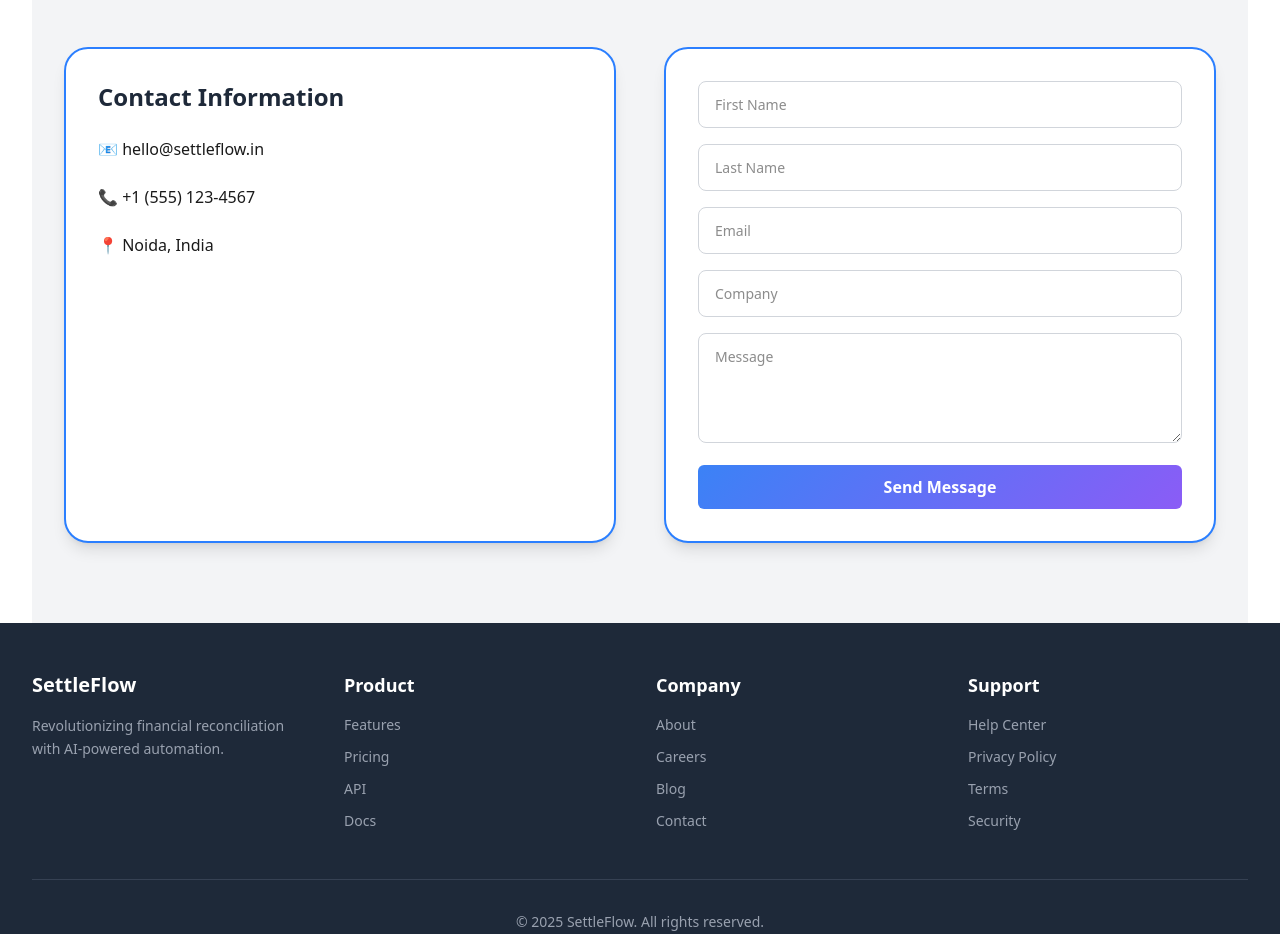
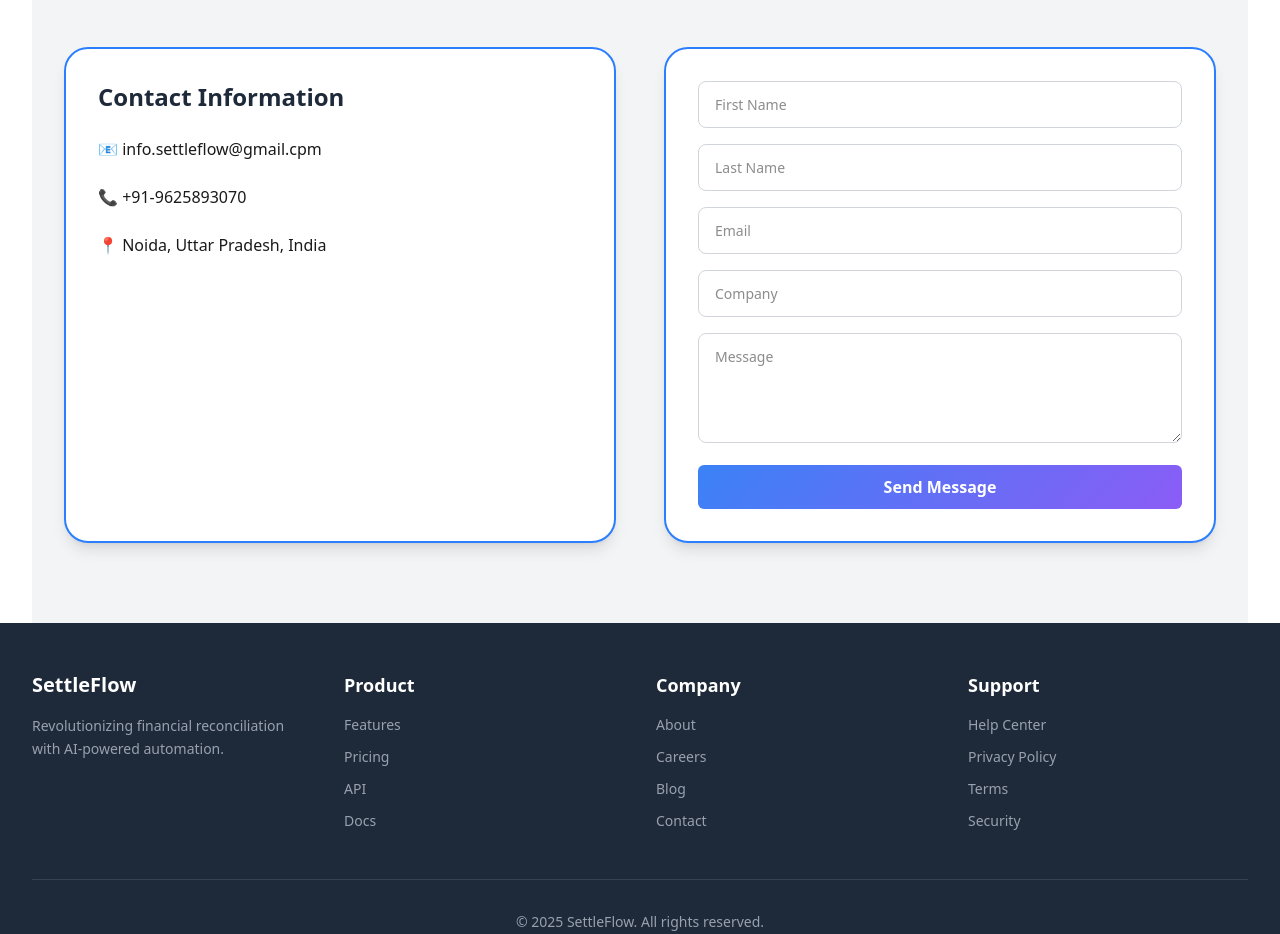
Before and after one commit to TusharSrivastav20/SettleFlow, a React (Vite) app: page / in a window 1280 px wide. Shown: the part 3920-4854 px from the top of the page. Built offline with nearby package versions, Linux system fonts and the light colour scheme.

Commit message:
Contact updated

```diff
--- a/src/components/Contact/Contact.jsx
+++ b/src/components/Contact/Contact.jsx
@@ -13,9 +13,9 @@
         <div className="bg-white p-8 rounded-3xl border-2 border-blue-500 shadow-lg">
           <h3 className="text-2xl font-bold text-gray-800 mb-6">Contact Information</h3>
           <ul className="space-y-6">
-            <li>📧 hello@settleflow.in</li>
-            <li>📞 +1 (555) 123-4567</li>
-            <li>📍 Noida, India</li>
+            <li>📧 info.settleflow@gmail.cpm</li>
+            <li>📞 +91-9625893070</li>
+            <li>📍 Noida, Uttar Pradesh, India</li>
           </ul>
         </div>
         <form className="bg-white p-8 rounded-3xl border-2 shadow-lg border-blue-500 ">
```
